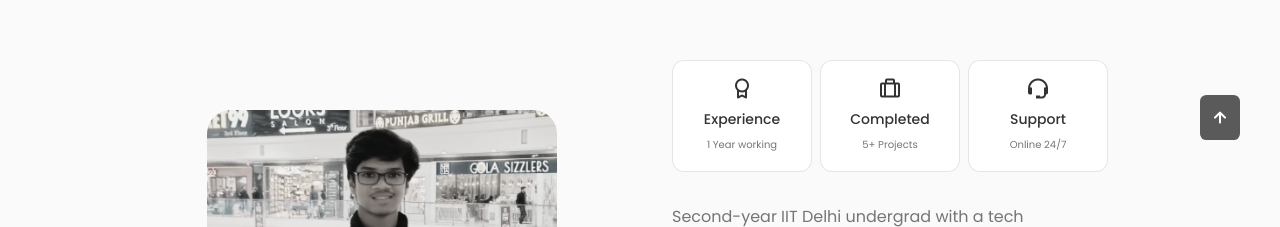
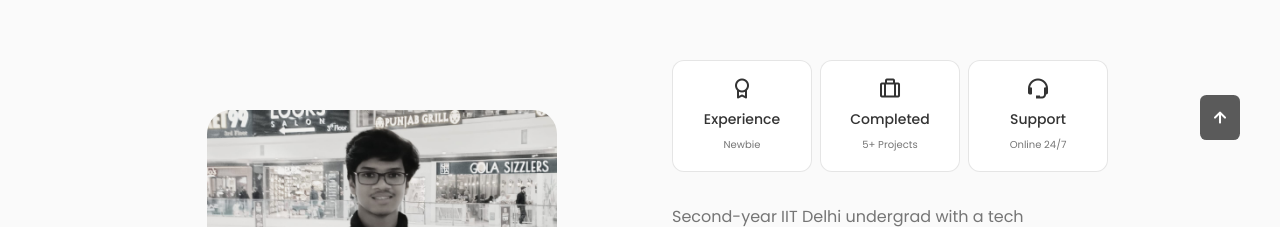
Before and after one commit to Sudarshan50/My-Portfolio, a React (Create React App) app: page / in a window 1280 px wide. Shown: the part 820-1047 px from the top of the page. Built offline with nearby package versions, Linux system fonts and the light colour scheme.

Commit message:
about__card fixed

```diff
--- a/src/components/about/Info.js
+++ b/src/components/about/Info.js
@@ -6,7 +6,7 @@ const Info = () => {
       <div className="about__box">
       <i className="bx bx-award about__icon"></i>
         <h3 className="about__title">Experience</h3>
-        <span className="about__subtitle">1 Year working</span>
+        <span className="about__subtitle">Newbie</span>
       </div>
       <div className="about__box">
       <i className="bx bx-briefcase-alt about__icon"></i>
```
